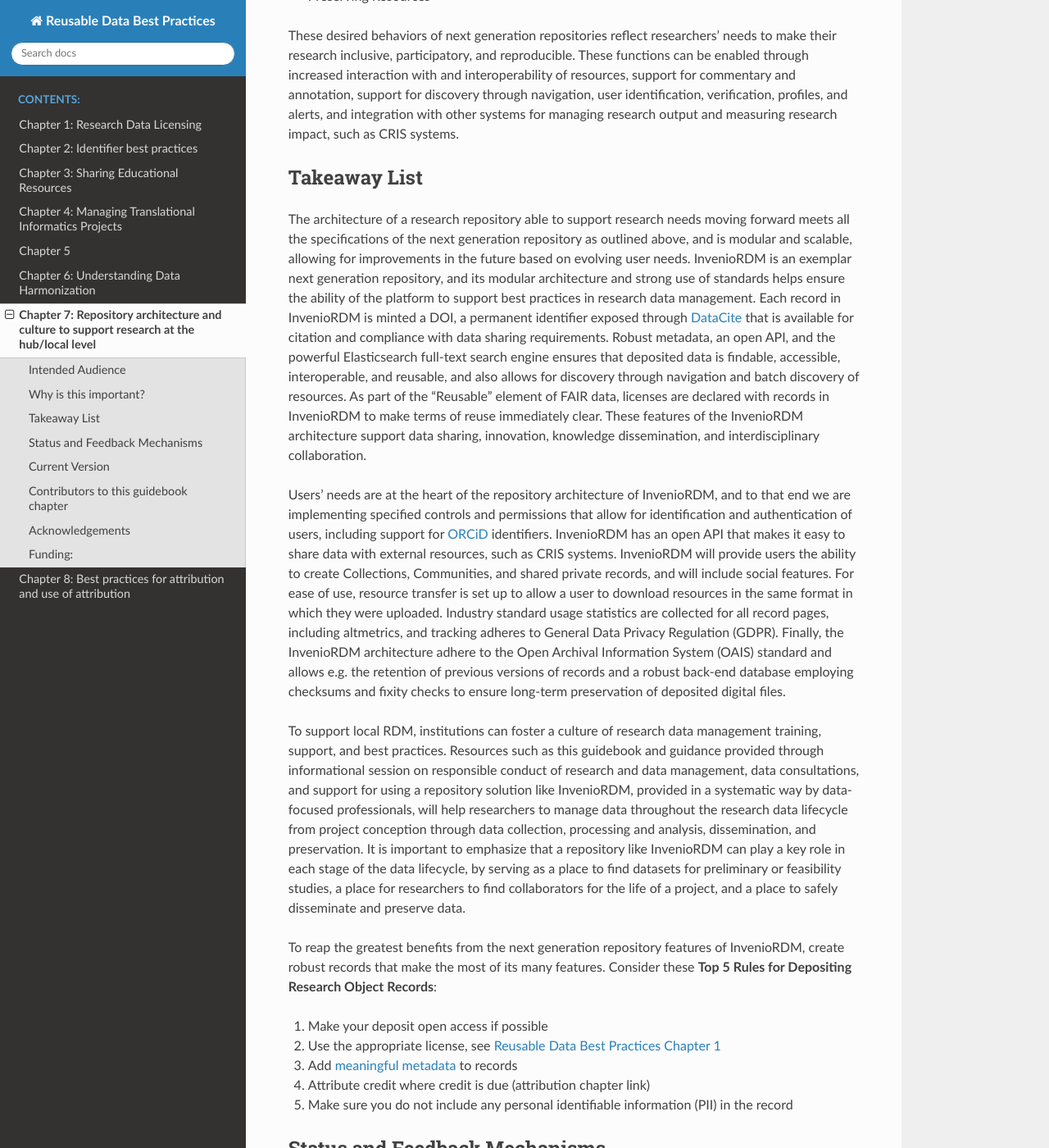
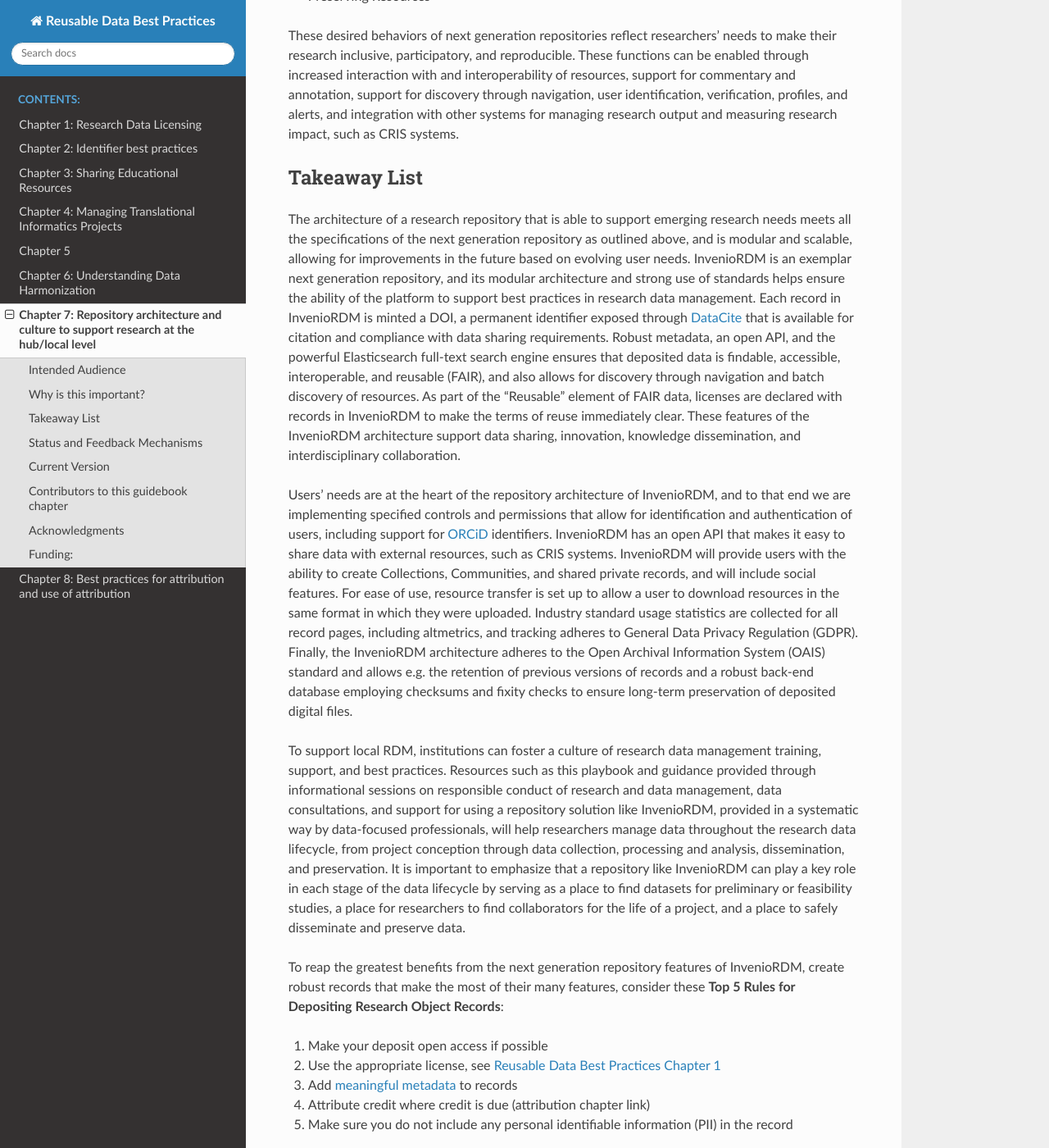
Before and after one commit to data2health/informatics-playbook, a Sphinx documentation site: the page built from docs/chapters/chapter_7.md, in a window 1280 px wide and 1400 px high, scrolled down 1957 px. Shown: the whole window at 82% size. Built offline with Sphinx 7.4.7 and the Read the Docs theme 2.0.0, drawn with Linux system fonts in a browser that asks for light colours; some of the changed text lies outside the part shown.

Commit message:
Update chapter_7.md

```diff
--- a/docs/chapters/chapter_7.md
+++ b/docs/chapters/chapter_7.md
@@ -2,26 +2,26 @@
 
 ## Intended Audience
 
-This guidance is intended for academic  institutional repository stakeholders, such as:  (1) researchers with various goals: finding collaborators, seeking datasets for secondary analysis and teaching, sharing data for compliance with journal and funder mandates, having themselves and their team be recognized for the entirety of their research output (and make that output citable) (2) undergraduate and graduate students for learning and research (3) support staff who assist researchers in carrying out tasks and (4) departments, cores, institutions, and consortia who share, aggregate and report data. Next generation institutional repository architecture can meet the needs of all the aforementioned stakeholders and beyond, and an example can be seen in the development of InvenioRDM, a turnkey research data management repository.
+This guidance is intended for academic institutional repository stakeholders, such as:  (1) researchers with various goals: finding collaborators, seeking datasets for secondary analysis and teaching, sharing data for compliance with journal and funder mandates, having themselves and their team be recognized for the entirety of their research output (and make that output citable); (2) undergraduate and graduate students for learning and research; (3) support staff who assist researchers in carrying out tasks; and (4) departments, cores, institutions, and consortia who share, aggregate and report data. Next generation institutional repository architecture can meet the needs of all the aforementioned stakeholders and beyond. An example can be seen in the development of InvenioRDM, a turnkey research data management repository.
 
 ## Why is this important?
 
-In recent years, expansion of the role of the institution in managing research outputs has been associated with increased scientific reproducibility, open science, enhancement of discovery, access, and use of information, increased collaboration and interdisciplinary research, and increased long-term stewardship of scholarly outputs [(MIT Report on the Future of Libraries, 2016)](https://future-of-libraries.mit.edu/). This management is frequently accomplished through “open, trusted, durable, interdisciplinary, interoperable content platform” that supports research data throughout its lifecycle [(MIT)](https://future-of-libraries.mit.edu/). The Confederation of Open Access Repositories (COAR), an organization serving repositories and repository networks around the globe, released in 2018 [guiding principles](https://www.coar-repositories.org/news-updates/what-we-do/next-generation-repositories/) for these platforms. The recommendations include:
+In recent years, expansion of the role of the institution in managing research outputs has been associated with increased scientific reproducibility, open science, enhancement of discovery, access, and use of information, increased collaboration and interdisciplinary research, and increased long-term stewardship of scholarly outputs [(MIT Report on the Future of Libraries, 2016)](https://future-of-libraries.mit.edu/). This management is frequently accomplished through an “open, trusted, durable, interdisciplinary, interoperable content platform” that supports research data throughout its lifecycle [(MIT)](https://future-of-libraries.mit.edu/). The Confederation of Open Access Repositories (COAR), an organization serving repositories and repository networks around the globe, released in 2018 [guiding principles](https://www.coar-repositories.org/news-updates/what-we-do/next-generation-repositories/) for these platforms. The recommendations include:
 
 * Distribution of control: distributed control of scholarly outputs, including preprints, post-prints, research data, and supporting software
 * Inclusiveness and diversity: allowing for the unique needs of different regions, disciplines and countries
 * Public good: technologies, protocols, and architectures of content repositories are available to everyone
 * Intelligent openness and accessibility: scholarly resources to be made openly available
-* Sustainability: institutions work toward long-term sustainability of resources
-* Interoperability: content repositories employ functionalities and standards to ensure interoperability across the Web
+* Sustainability: institutional work toward long-term sustainability of resources
+* Interoperability: content repositories' employment of functionalities and standards to ensure interoperability across the Web
 
-While institutional repositories can serve as tools employing the six guiding principles, increasingly next generation repositories are enabling far greater interoperability, through both their frameworks and the data and metadata standards they employ, as well as increased support for sustainability and intelligent openness.
+While institutional repositories can serve as tools employing the six guiding principles, next generation repositories are increasingly enabling far greater interoperability, through both their frameworks and the data and metadata standards they employ, as well as increased support for sustainability and intelligent openness.
 
-In the United States, open science and [FAIR](https://www.force11.org/group/fairgroup/fairprinciples) data practices have been increasingly supported by the scientific community since the 2013 release of a [memo](https://obamawhitehouse.archives.gov/blog/2013/02/22/expanding-public-access-results-federally-funded-research) from the Office of Science and Technology Policy from the White House, requiring federal agencies with over $100 million in annual conduct of research expenditures to develop plans to increase public access to the results of that research, including research data. While some agencies have set clear guidelines about the repositories to be used to house federally-funded research data, others have left the choice up to the researcher. The newly released [Draft NIH Data Management and Sharing Policy](https://osp.od.nih.gov/scientific-sharing/nih-data-management-and-sharing-activities-related-to-public-access-and-open-science/) also leaves the decision up to the researcher as to where to deposit research data for sharing. This imminent policy clearly states the critical role of RDM and data sharing:
+In the United States, open science and [FAIR](https://www.force11.org/group/fairgroup/fairprinciples) data practices have been increasingly supported by the scientific community since the 2013 release of a [memo](https://obamawhitehouse.archives.gov/blog/2013/02/22/expanding-public-access-results-federally-funded-research) from the Office of Science and Technology Policy from the White House, requiring federal agencies with over $100 million in annual conduct of research expenditures to develop plans to increase public access to the results of that research, including research data. While some agencies have set clear guidelines for the repositories to use for housing federally-funded research data, others have left the choice up to the researcher. The newly released [Draft NIH Data Management and Sharing Policy](https://osp.od.nih.gov/scientific-sharing/nih-data-management-and-sharing-activities-related-to-public-access-and-open-science/) also leaves the decision up to the researcher as to where to deposit research data for sharing. This imminent policy clearly states the critical role of RDM and data sharing:
 
  ***“Sharing scientific data helps validate research results, enables researchers to combine data types to strengthen analyses, facilitates reuse of hard to generate data or data from limited sources, and accelerates ideas for future research inquiries.”***
 
-With no shortage of [data repositories](https://journals.plos.org/plosone/s/data-availability#loc-recommended-repositories), researchers require guidance about where their data can best be deposited to maximize access, ensure compliance with journal and funder data sharing requirements, and ensure security and long-term preservation. COAR has released a list of eleven [Behaviours and Technical Recommendations of the COAR Next Generation Repositories Working Group](https://www.coar-repositories.org/files/NGR-Final-Formatted-Report-cc.pdf/), and these behaviors further reflect the needs of researchers when depositing, sharing and storing data:
+With no shortage of [data repositories](https://journals.plos.org/plosone/s/data-availability#loc-recommended-repositories), researchers require guidance on where their data can best be deposited to maximize access, ensure compliance with journal and funder data sharing requirements, and ensure security and long-term preservation. COAR has released a list of eleven [Behaviours and Technical Recommendations of the COAR Next Generation Repositories Working Group](https://www.coar-repositories.org/files/NGR-Final-Formatted-Report-cc.pdf/), and these behaviors further reflect the needs of researchers when depositing, sharing, and storing data:
 
 * Exposing Identifiers
 * Discovery Through Navigation
@@ -39,13 +39,13 @@ These desired behaviors of next generation repositories reflect researchers’ n
 
 ## Takeaway List
 
-The architecture of a research repository able to support research needs moving forward meets all the specifications of the next generation repository as outlined above, and is modular and scalable, allowing for improvements in the future based on evolving user needs. InvenioRDM is an exemplar next generation repository, and its modular architecture and strong use of standards helps ensure the ability of the platform to support best practices in research data management. Each record in InvenioRDM is minted a DOI, a permanent identifier exposed through [DataCite](https://datacite.org/) that is available for citation and compliance with data sharing requirements. Robust metadata, an open API, and the powerful Elasticsearch full-text search engine ensures that deposited data is findable, accessible, interoperable, and reusable, and also allows for discovery through navigation and batch discovery of resources. As part of the “Reusable” element of FAIR data, licenses are declared with records in InvenioRDM to make terms of reuse immediately clear. These features of the InvenioRDM architecture support data sharing, innovation, knowledge dissemination, and interdisciplinary collaboration.
+The architecture of a research repository that is able to support emerging research needs meets all the specifications of the next generation repository as outlined above, and is modular and scalable, allowing for improvements in the future based on evolving user needs. InvenioRDM is an exemplar next generation repository, and its modular architecture and strong use of standards helps ensure the ability of the platform to support best practices in research data management. Each record in InvenioRDM is minted a DOI, a permanent identifier exposed through [DataCite](https://datacite.org/) that is available for citation and compliance with data sharing requirements. Robust metadata, an open API, and the powerful Elasticsearch full-text search engine ensures that deposited data is findable, accessible, interoperable, and reusable (FAIR), and also allows for discovery through navigation and batch discovery of resources. As part of the “Reusable” element of FAIR data, licenses are declared with records in InvenioRDM to make the terms of reuse immediately clear. These features of the InvenioRDM architecture support data sharing, innovation, knowledge dissemination, and interdisciplinary collaboration.
 
-Users’ needs are at the heart of the repository architecture of InvenioRDM, and to that end we are implementing specified controls and permissions that allow for identification and authentication of users, including support for [ORCiD](https://orcid.org/) identifiers. InvenioRDM has an open API that makes it easy to share data with external resources, such as CRIS systems. InvenioRDM will provide users the ability to create Collections, Communities, and shared private records, and will include social features. For ease of use, resource transfer is set up to allow a user to download resources in the same format in which they were uploaded. Industry standard usage statistics are collected for all record pages, including altmetrics, and tracking adheres to General Data Privacy Regulation (GDPR). Finally, the InvenioRDM architecture adhere to the Open Archival Information System (OAIS) standard and allows e.g. the retention of previous versions of records and a robust back-end database employing checksums and fixity checks to ensure long-term preservation of deposited digital files.
+Users’ needs are at the heart of the repository architecture of InvenioRDM, and to that end we are implementing specified controls and permissions that allow for identification and authentication of users, including support for [ORCiD](https://orcid.org/) identifiers. InvenioRDM has an open API that makes it easy to share data with external resources, such as CRIS systems. InvenioRDM will provide users with the ability to create Collections, Communities, and shared private records, and will include social features. For ease of use, resource transfer is set up to allow a user to download resources in the same format in which they were uploaded. Industry standard usage statistics are collected for all record pages, including altmetrics, and tracking adheres to General Data Privacy Regulation (GDPR). Finally, the InvenioRDM architecture adheres to the Open Archival Information System (OAIS) standard and allows e.g. the retention of previous versions of records and a robust back-end database employing checksums and fixity checks to ensure long-term preservation of deposited digital files.
 
-To support local RDM, institutions can foster a culture of research data management training, support, and best practices. Resources such as this guidebook and guidance provided through informational session on responsible conduct of research and data management, data consultations, and support for using a repository solution like InvenioRDM, provided in a systematic way by data-focused professionals, will help researchers to manage data throughout the research data lifecycle from project conception through data collection, processing and analysis, dissemination, and preservation. It is important to emphasize that a repository like InvenioRDM can play a key role in each stage of the data lifecycle, by serving as a place to find datasets for preliminary or feasibility studies, a place for researchers to find collaborators for the life of a project, and a place to safely disseminate and preserve data.
+To support local RDM, institutions can foster a culture of research data management training, support, and best practices. Resources such as this playbook and guidance provided through informational sessions on responsible conduct of research and data management, data consultations, and support for using a repository solution like InvenioRDM, provided in a systematic way by data-focused professionals, will help researchers manage data throughout the research data lifecycle, from project conception through data collection, processing and analysis, dissemination, and preservation. It is important to emphasize that a repository like InvenioRDM can play a key role in each stage of the data lifecycle by serving as a place to find datasets for preliminary or feasibility studies, a place for researchers to find collaborators for the life of a project, and a place to safely disseminate and preserve data.
 
-To reap the greatest benefits from the next generation repository features of InvenioRDM, create robust records that make the most of its many features. Consider these **Top 5 Rules for Depositing Research Object Records**:
+To reap the greatest benefits from the next generation repository features of InvenioRDM, create robust records that make the most of their many features, consider these **Top 5 Rules for Depositing Research Object Records**:
 
 1. Make your deposit open access if possible
 2. Use the appropriate license, see [Reusable Data Best Practices Chapter 1](reusable-data-best-practices.readthedocs.io/en/latest/chapters/chapter_1.html#)
@@ -62,7 +62,7 @@ Daily updates are available on a public [Gitter chat](https://gitter.im/invenios
 
 ## Current Version
 
-InvenioRDM enables organizations to securely house research products and make them discoverable, shareable, and citable – from publications and datasets, to training materials, software, study materials, lay summaries, policy documents, and more. The platform is being developed as part of a large, multi-organization collaboration which includes the Center for Data to Health (CD2H) in partnership with the European Organization for Nuclear Research (CERN), along with fourteen additional [project partners](https://inveniosoftware.org/blog/2019-04-29-rdm/). It is currently in the alpha release stage, with an [example instance](https://vtfsmghslapps04.fsm.northwestern.edu/) customized for Northwestern University acting as a showcase since October 2019. Another instance for demonstration purposes will be released at CERN in 2020.
+InvenioRDM enables organizations to securely house research products and make them discoverable, shareable, and citable, from publications and datasets to training materials, software, study materials, lay summaries, policy documents, and more. The platform is being developed as part of a large, multi-organization collaboration which includes the Center for Data to Health (CD2H) in partnership with the European Organization for Nuclear Research (CERN), along with fourteen additional [project partners](https://inveniosoftware.org/blog/2019-04-29-rdm/). It is currently in the alpha release stage, with an [example instance](https://vtfsmghslapps04.fsm.northwestern.edu/) customized for Northwestern University acting as a showcase since October 2019. Another instance for demonstration purposes will be released at CERN in 2020.
 
 
 ## Contributors to this guidebook chapter
@@ -78,7 +78,7 @@ Name | site | ORCID
 * Kai Wörner | Universität Hamburg | 0000-0001-8939-4437
 * Kristi Holmes | Northwestern University | 0000-0001-8420-5254
 
-## Acknowledgements
+## Acknowledgments
 
 * [Brookhaven National Laboratory](https://www.bnl.gov/world/)
 * [Caltech Library](https://www.library.caltech.edu/)
```
